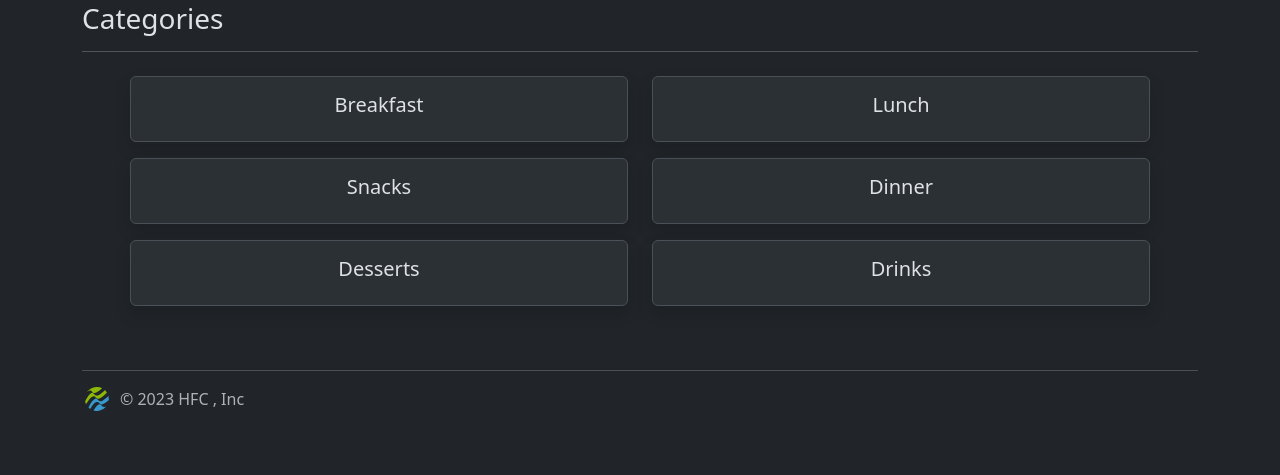
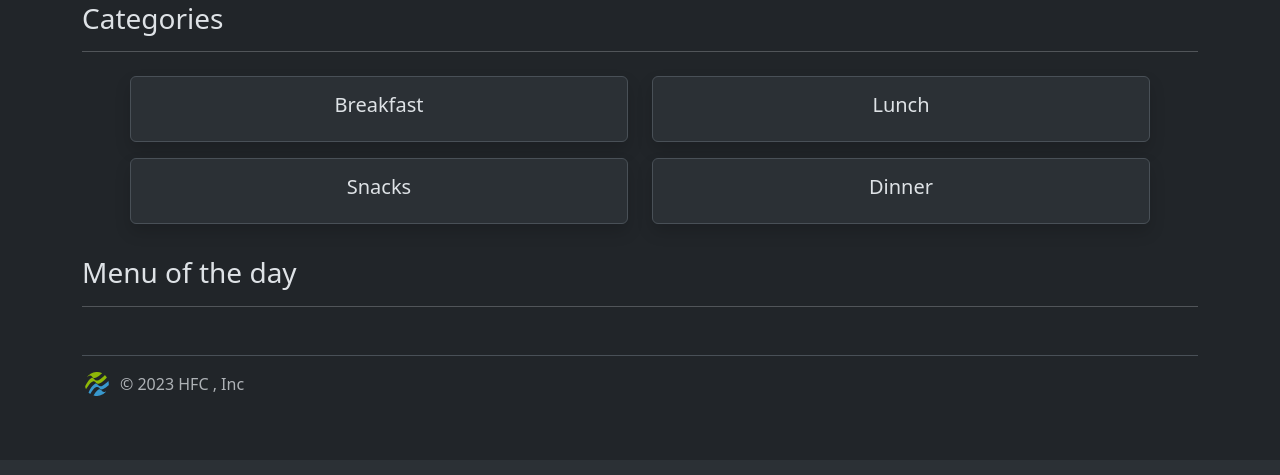
Before and after one commit to dhanushA6/HotelTakeAway, a Flask app: page / in a window 1280 px wide. Shown: the part 642-1117 px from the top of the page. After the commit the page ends 1038 px from the top, so only its background shows below. Run offline with Flask 3, Linux system fonts and the light colour scheme.

Commit message:
change: menu categories removed

```diff
--- a/templates/index.html
+++ b/templates/index.html
@@ -12,8 +12,8 @@
     </div>
     <h3 class="fw-normal fs-3">Categories</h3>
     <hr class="mb-4">
-    <div class="row justify-content-center px-5">
-        {% for i in ['Breakfast', 'Lunch', 'Snacks', 'Dinner', 'Desserts', 'Drinks'] %}
+    <div class="row justify-content-center px-5 mb-3">
+        {% for i in ['Breakfast', 'Lunch', 'Snacks', 'Dinner'] %}
         <div class="col-lg-6 mb-3">
             <div class="card custom-card bg-body-tertiary h-100 border shadow">
                 <div class="card-body px-4">
@@ -26,6 +26,9 @@
         </div>
         {% endfor %}
     </div>
+    <h3 class="fw-normal fs-3">Menu of the day</h3>
+    <hr class="mb-4">
+    <div></div>
     <footer class="d-flex flex-wrap justify-content-between align-items-center py-3 mt-5 border-top">
         <div class="col-md-4 d-flex align-items-center">
             <a href="/" class="mb-3 me-2 mb-md-0 text-body-secondary text-decoration-none lh-1">
--- a/templates/item_add.html
+++ b/templates/item_add.html
@@ -23,8 +23,6 @@
           <option value="lunch">Lunch</option>
           <option value="snacks">Snacks</option>
           <option value="dinner">Dinner</option>
-          <option value="drinks">Drinks</option>
-          <option value="desserts">Desserts</option>
         </select>
       </div>
       <div class="mb-3">
```
